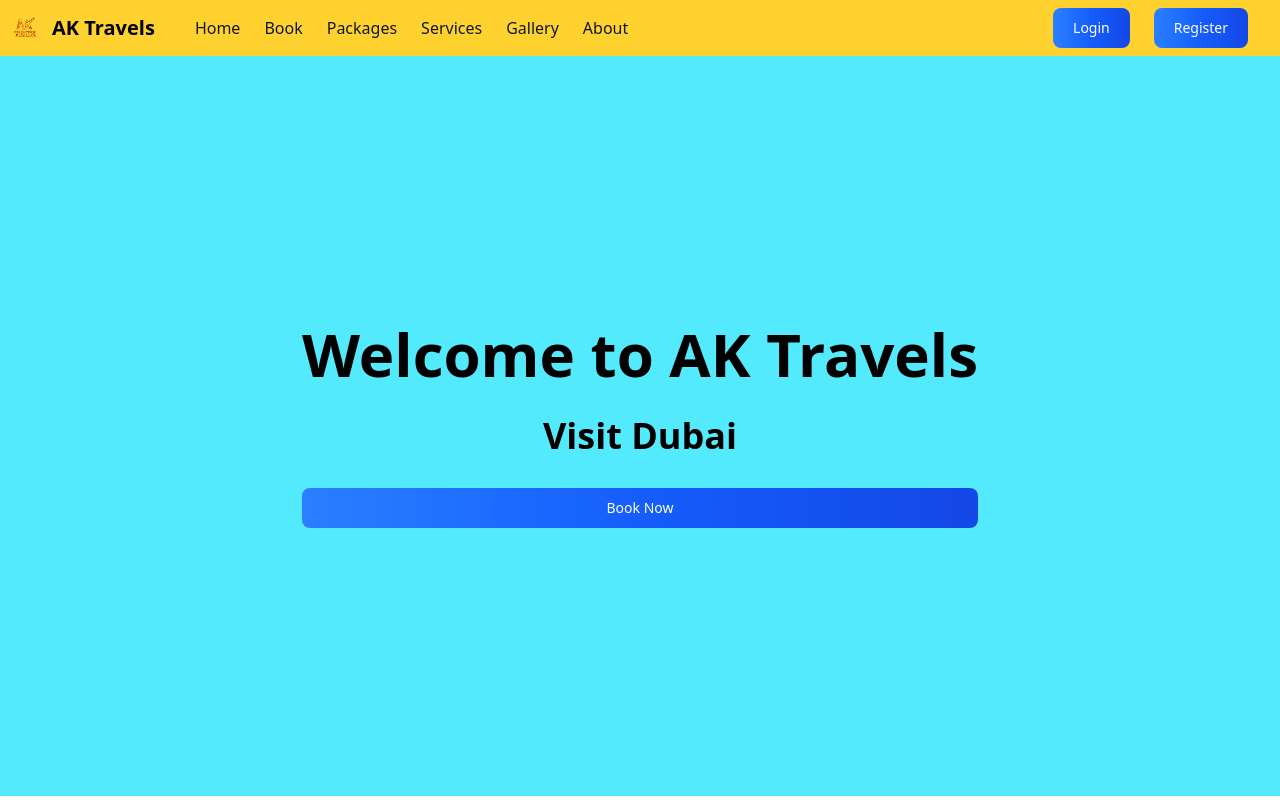
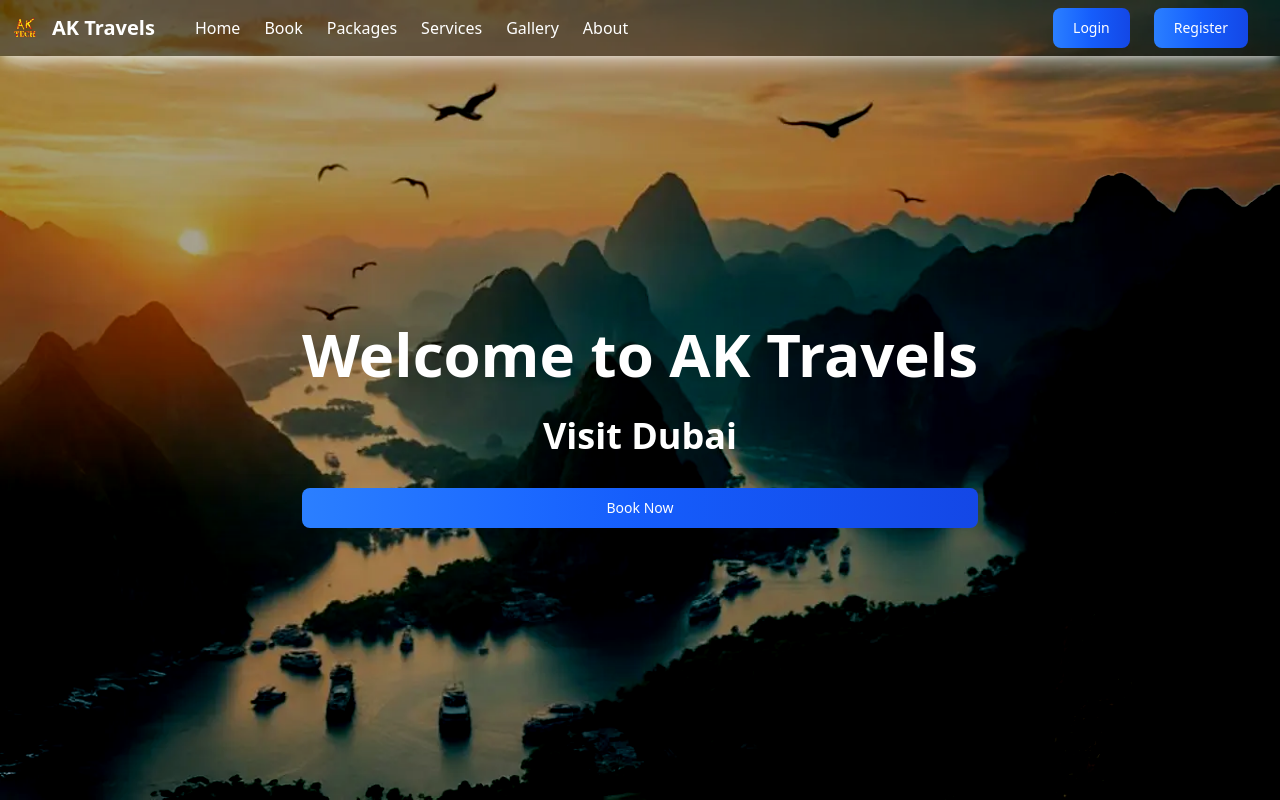
Before and after one commit to aktech27/jain-online-fe-project, a React (Vite) app: page / in a window 1280 px wide. Built offline with nearby package versions, Linux system fonts and the light colour scheme.

Commit message:
Change colors and add bg

```diff
--- a/src/App.tsx
+++ b/src/App.tsx
@@ -1,10 +1,12 @@
 import { Navbar } from './components';
+import BgImage from './assets/travel-bg.webp';
 
 const App = () => {
   return (
     <>
       <Navbar />
-      <div className="bg-cyan-300 h-[calc(100vh-60px)] flex items-center justify-center">
+      <div className="h-[calc(100vh-60px)] text-white flex items-center justify-center">
+        <img className="absolute top-0 h-full w-screen -z-1 contrast-150 brightness-60" src={BgImage} alt="travel-background" />
         <div className="text-center flex flex-col justify-center gap-8 h-[90%]">
           <h1 className="text-6xl font-bold">Welcome to AK Travels</h1>
           <h3 className="text-4xl font-bold">Visit Dubai</h3>
--- a/src/components/Navigation/Navbar.tsx
+++ b/src/components/Navigation/Navbar.tsx
@@ -30,7 +30,7 @@ const Navbar: React.FC = () => {
     },
   ];
   return (
-    <nav className="bg-amber-300 border-gray-200">
+    <nav className="border-gray-200 bg-black/40 shadow-lg shadow-spread-20 shadow-white/50 text-white">
       <div className="flex flex-wrap items-center gap-2 mx-auto p-2">
         <a href="#" className="flex items-center space-x-3 rtl:space-x-reverse">
           <img src={Logo} className="h-8" alt="AK Logo" />
@@ -40,7 +40,7 @@ const Navbar: React.FC = () => {
           <ul className="flex font-medium p-0 border-gray-100 rounded-lg space-x-6 rtl:space-x-reverse flex-row mt-0 border-0">
             {navItems.map((navItem) => (
               <li key={navItem.id}>
-                <a href="#" className="block text-gray-900 rounded-sm border-0 hover:text-red-700 p-0">
+                <a href="#" className="block text-white rounded-sm border-0 hover:text-blue-400 p-0">
                   {navItem.item}
                 </a>
               </li>
```
Also changed, not shown: src/assets/travel-bg.webp (added).
